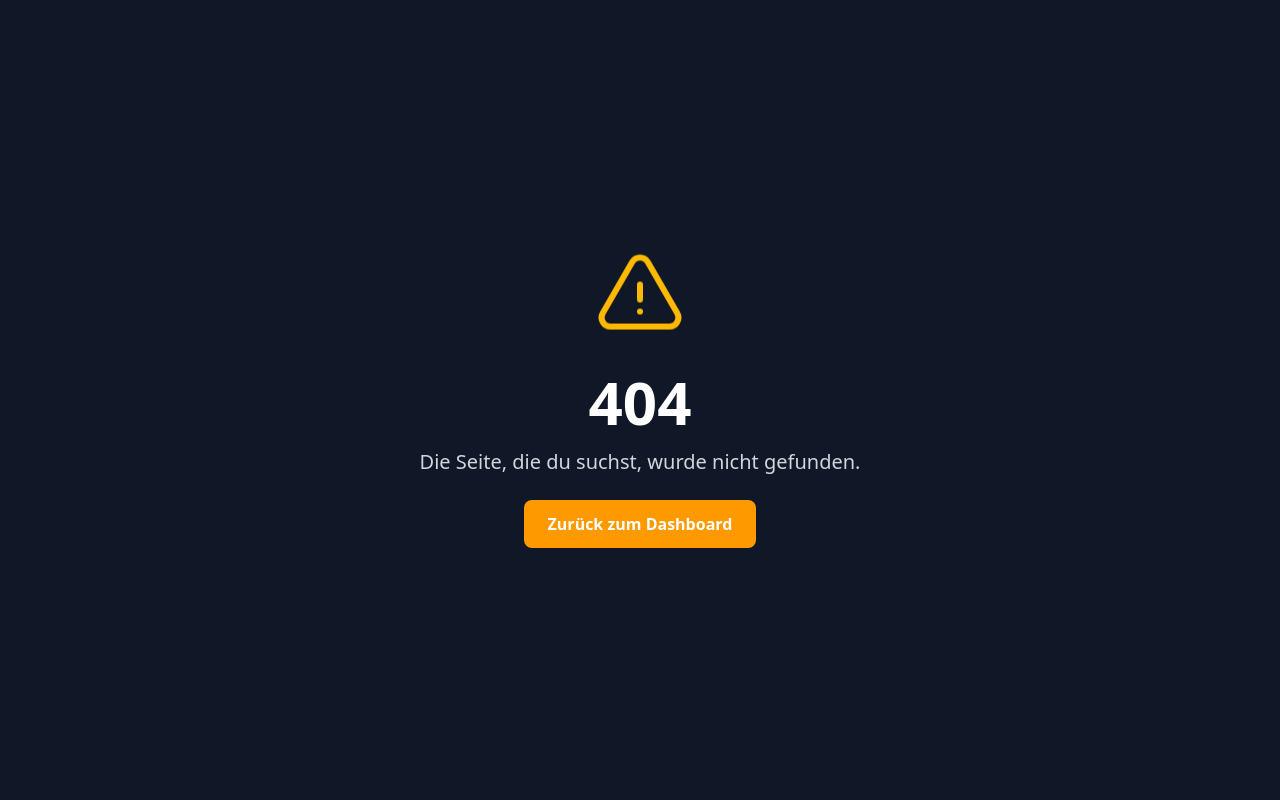
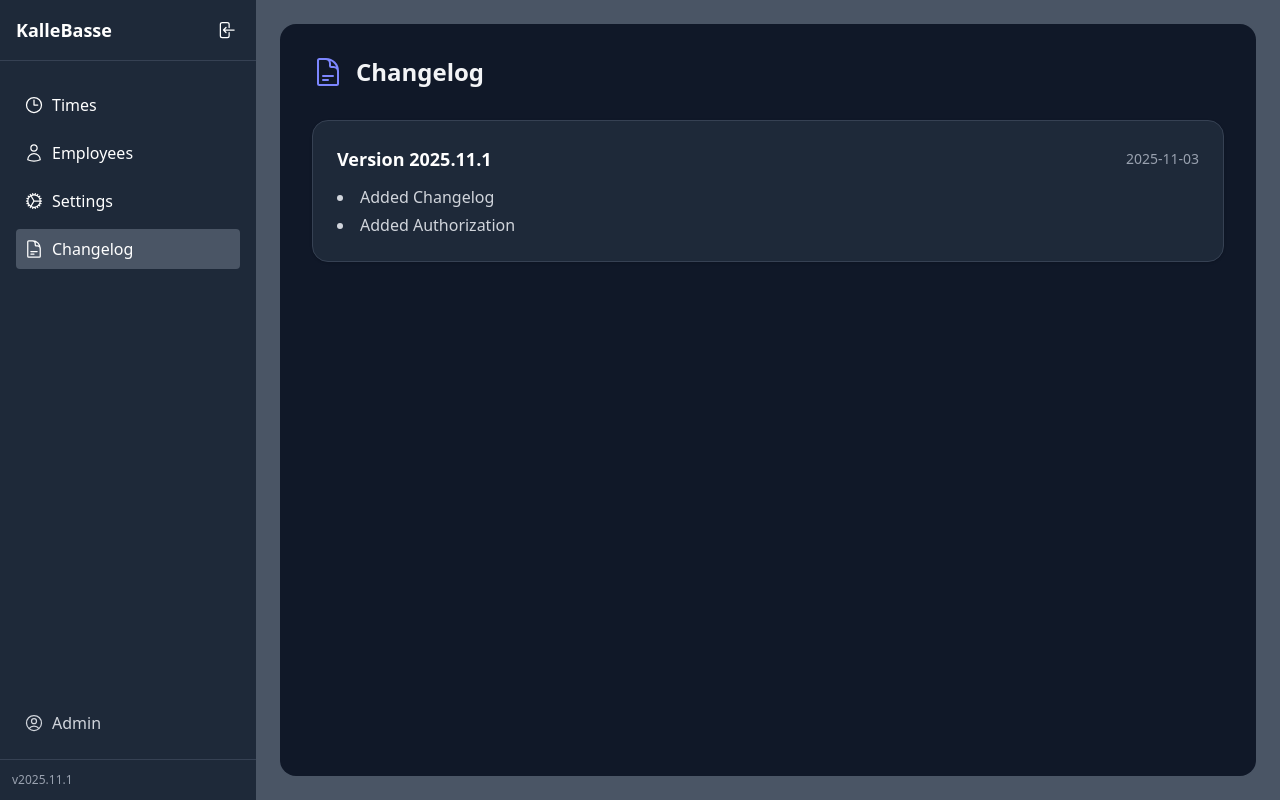
Before and after one commit to TheCore07/kallebasse, a React (Vite) app: page /changelog in a window 1280 px wide. Before the commit this address had no page. Built offline with nearby package versions, Linux system fonts and the light colour scheme.

Commit message:
Added Changelog

```diff
--- a/package.json
+++ b/package.json
@@ -12,6 +12,7 @@
   "dependencies": {
     "@heroicons/react": "^2.2.0",
     "@tailwindcss/vite": "^4.1.16",
+    "framer-motion": "^12.23.24",
     "react": "^19.1.1",
     "react-dom": "^19.1.1",
     "react-router-dom": "^7.9.5",
--- a/src/App.tsx
+++ b/src/App.tsx
@@ -5,6 +5,7 @@ import { ToastProvider } from "./context/ToastProvider.tsx";
 import MainLayout from "./layouts/MainLayout.tsx";
 import AuthLayout from "./layouts/AuthLayout.tsx";
 import NotFound from "./pages/NotFound.tsx";
+import Changelog from "./pages/misc/Changelog.tsx";
 
 function App() {
     return (
@@ -22,6 +23,7 @@ function App() {
 
                 <Route path="/" element={<MainLayout />}>
                     <Route index element={<Dashboard />} />
+                    <Route path="/changelog" element={<Changelog />} />
                 </Route>
 
                 <Route path="*" element={<NotFound/>} />
--- /dev/null
+++ b/src/AppConf.ts
@@ -0,0 +1,15 @@
+import type ChangelogEntry from "./types/AppConf.ts";
+
+export const AppConf = {
+    AppVersion: "v2025.11.1",
+    Changelog: [
+        {
+            version: "2025.11.1",
+            date: "2025-11-03",
+            changes: [
+                "Added Changelog",
+                "Added Authorization"
+            ]
+        }
+    ] as ChangelogEntry[],
+}
--- a/src/appConf.ts
+++ /dev/null
@@ -1,3 +0,0 @@
-export const AppConf = {
-    AppVersion: "v2025.11.1",
-}
--- /dev/null
+++ b/src/components/DropdownMenu.tsx
@@ -0,0 +1,2 @@
+import { useState, useRef, useEffect, ReactNode } from "react";
+import { motion, AnimatePresence } from "framer-motion";
--- /dev/null
+++ b/src/components/SideMenu/ProfileMenuItem.tsx
@@ -0,0 +1,20 @@
+import { UserCircleIcon } from '@heroicons/react/24/outline';
+
+type Props = {
+    collapsed: boolean;
+};
+
+export default function ProfileMenuItem({ collapsed }: Props) {
+    return (
+        <li>
+            <div
+                className={`flex items-center ${
+                    collapsed ? "justify-center" : "gap-2"
+                } p-2 rounded hover:bg-gray-700 w-full text-gray-300 transition-colors cursor-pointer`}
+            >
+                <UserCircleIcon className="h-5 w-5"/>
+                {!collapsed && <span className="">Admin</span>}
+            </div>
+        </li>
+    );
+}
--- a/src/components/SideMenu/SideMenu.tsx
+++ b/src/components/SideMenu/SideMenu.tsx
@@ -1,8 +1,9 @@
 import { menuItems } from "./SideMenuConfig.tsx";
 import SideMenuItem from "./SideMenuItem.tsx";
+import ProfileMenuItem from "./ProfileMenuItem.tsx";
 import { useState } from "react";
-import { ArrowLeftEndOnRectangleIcon, ArrowRightEndOnRectangleIcon} from "@heroicons/react/24/outline";
-import { AppConf } from "../../appConf.ts";
+import { ArrowLeftEndOnRectangleIcon, ArrowRightEndOnRectangleIcon } from "@heroicons/react/24/outline";
+import { AppConf } from "../../AppConf.ts";
 
 export default function SideMenu() {
     const [collapsed, setCollapsed] = useState(false);
@@ -10,7 +11,7 @@ export default function SideMenu() {
     return (
         <nav className={`h-full bg-gray-800 text-white transition-all duration-300 ${
             collapsed ? "w-20" : "w-64"
-            } flex flex-col`}
+        } flex flex-col`}
         >
             {/* Header */}
             <div className="flex items-center justify-between p-4 border-b border-gray-700">
@@ -20,9 +21,9 @@ export default function SideMenu() {
                     onClick={() => setCollapsed(!collapsed)}
                 >
                     {collapsed ? (
-                        <ArrowRightEndOnRectangleIcon className="h-5 w-5" />
+                        <ArrowRightEndOnRectangleIcon className="h-5 w-5"/>
                     ) : (
-                        <ArrowLeftEndOnRectangleIcon className="h-5 w-5" />
+                        <ArrowLeftEndOnRectangleIcon className="h-5 w-5"/>
                     )}
                 </button>
             </div>
@@ -30,13 +31,17 @@ export default function SideMenu() {
             {/* Menu Items */}
             <ul className="flex flex-col p-4 mt-2 space-y-2">
                 {menuItems.map((item) => (
-                    <SideMenuItem key={item.path} item={item} collapsed={collapsed} />
+                    <SideMenuItem key={item.path} item={item} collapsed={collapsed}/>
                 ))}
             </ul>
 
-            <div className="mt-auto p-4 border-t border-gray-700 text-xs text-gray-400">
+            <ul className="mt-auto flex flex-col p-4 space-y-2">
+                <ProfileMenuItem collapsed={collapsed}/>
+            </ul>
+
+            <div className="p-3 border-t border-gray-700 text-xs text-gray-400">
                 {AppConf.AppVersion}
             </div>
         </nav>
-    )
+)
 }
--- a/src/components/SideMenu/SideMenuConfig.tsx
+++ b/src/components/SideMenu/SideMenuConfig.tsx
@@ -1,17 +1,10 @@
 import type { MenuItem } from "../../types/Menu.ts";
-import { ClockIcon, UserIcon, CogIcon} from "@heroicons/react/24/outline";
+import {ClockIcon, UserIcon, CogIcon, DocumentTextIcon} from "@heroicons/react/24/outline";
 
 export const menuItems: MenuItem[] = [
-    { label: "TimeTracker", path: "/", icon: <ClockIcon className="h-5 w-5"/>},
+    { label: "Times", path: "/", icon: <ClockIcon className="h-5 w-5"/>},
     { label: "Employees", path: "/employees", icon: <UserIcon className="h-5 w-5"/>},
-    {
-        label: "Settings",
-        path: "/settings",
-        icon: <CogIcon className="h-5 w-5"/>,
-        children: [
-            { label: "Profile", path: "/settings/profile" },
-            { label: "Security", path: "/settings/security" },
-        ]
-    },
+    { label: "Settings", path: "/settings", icon: <CogIcon className="h-5 w-5"/>,},
+    { label: "Changelog", path: "/changelog", icon: <DocumentTextIcon className="h-5 w-5"/>},
 
 ]
--- a/src/layouts/MainLayout.tsx
+++ b/src/layouts/MainLayout.tsx
@@ -8,7 +8,7 @@ export default function MainLayout() {
                 <SideMenu />
             </aside>
 
-            <main className="flex-1 p-6 bg-gray-100">
+            <main className="flex-1 p-6 bg-gray-600">
                 <Outlet />
             </main>
         </div>
--- /dev/null
+++ b/src/pages/misc/Changelog.tsx
@@ -0,0 +1,44 @@
+import { DocumentTextIcon } from "@heroicons/react/24/outline";
+import { motion } from "framer-motion";
+import { AppConf } from "../../AppConf.ts";
+
+export default function Changelog() {
+    const changelog = AppConf.Changelog;
+
+    return (
+        <>
+            <div className="flex flex-col h-full bg-gray-900 text-gray-100 p-8 overflow-y-auto rounded-2xl">
+                {/* Header */}
+                <div className="flex items-center gap-3 mb-8">
+                    <DocumentTextIcon className="h-8 w-8 text-indigo-400"/>
+                    <h1 className="text-2xl font-semibold">Changelog</h1>
+                </div>
+
+                {/* Content */}
+                <div className="space-y-6">
+                    {changelog.map((entry, i) => (
+                        <motion.div
+                            key={entry.version}
+                            initial={{opacity: 0, y: 10}}
+                            animate={{opacity: 1, y: 0}}
+                            transition={{delay: i * 0.1}}
+                            className="bg-gray-800 border border-gray-700 rounded-2xl p-6 shadow-sm hover:shadow-md transition-shadow"
+                        >
+                            <div className="flex items-center justify-between mb-3">
+                                <h2 className="text-lg font-semibold text-white">
+                                    Version {entry.version}
+                                </h2>
+                                <span className="text-sm text-gray-400">{entry.date}</span>
+                            </div>
+                            <ul className="list-disc list-inside space-y-1 text-gray-300">
+                                {entry.changes.map((change, index) => (
+                                    <li key={index}>{change}</li>
+                                ))}
+                            </ul>
+                        </motion.div>
+                    ))}
+                </div>
+            </div>
+        </>
+    )
+}
--- /dev/null
+++ b/src/types/AppConf.ts
@@ -0,0 +1,5 @@
+export default interface ChangelogEntry {
+    version: string;
+    date: string;
+    changes: string[];
+}
```
Also changed, not shown: src/types/Menu.ts (+6 -1 lines), 1 other file (tests, documents, lock files or other folders).
